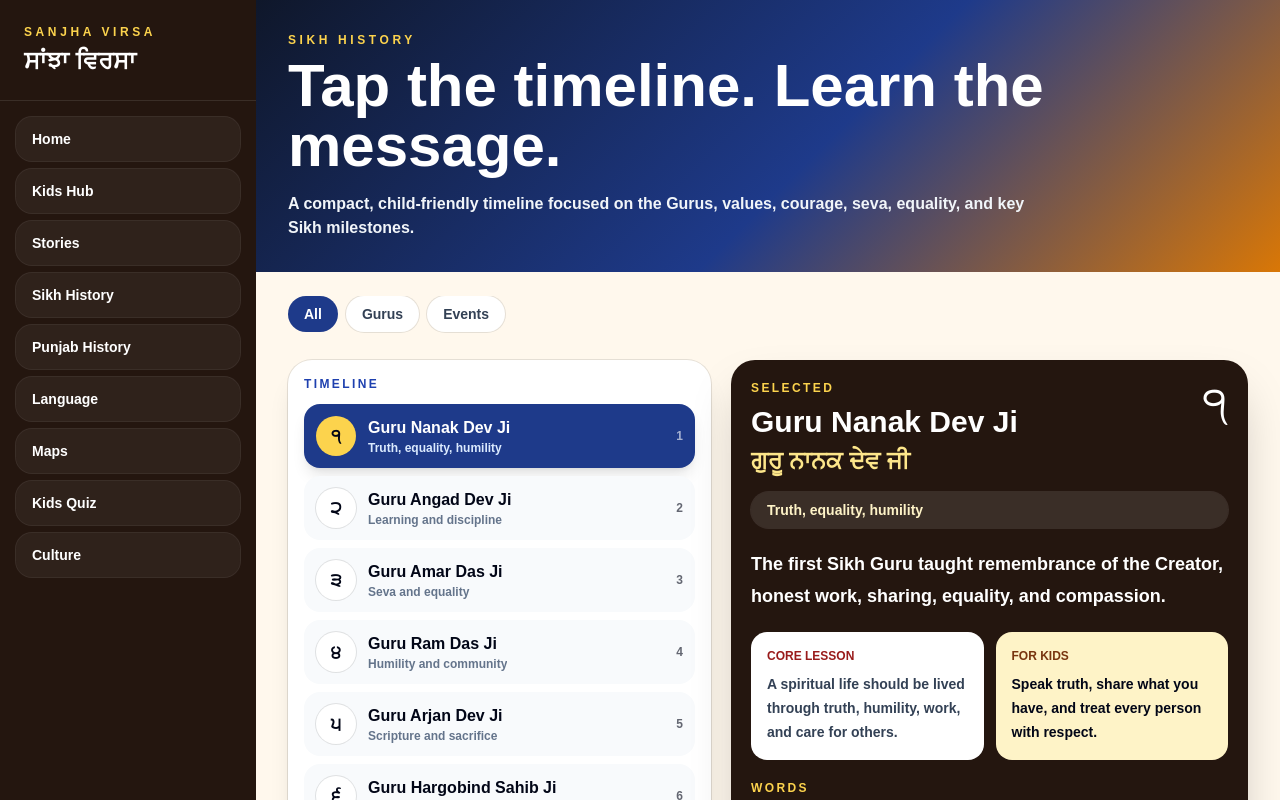
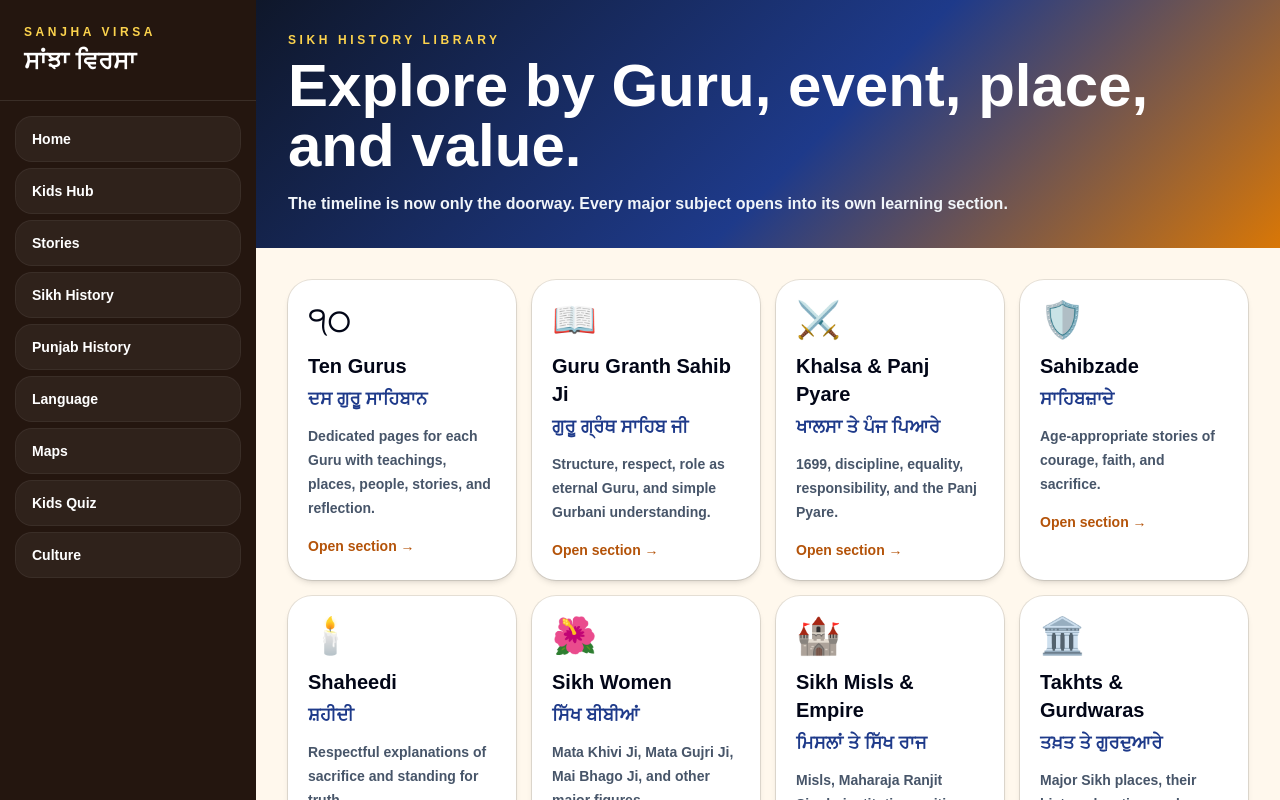
Before and after one commit to Gagan8atwal/sanjha-virsa, a Next.js app: page /heritage in a window 1280 px wide. Shown: the top 800 px of the page. Built offline with nearby package versions, Linux system fonts and the light colour scheme.

Commit message:
Replace timeline with Sikh history library

```diff
--- a/app/heritage/page.tsx
+++ b/app/heritage/page.tsx
@@ -1,5 +1,5 @@
-import SikhHistoryTimeline from '../../components/SikhHistoryTimeline';
+import SikhHistoryLibrary from '../../components/SikhHistoryLibrary';
 
 export default function HeritagePage() {
-  return <SikhHistoryTimeline />;
+  return <SikhHistoryLibrary />;
 }
```
